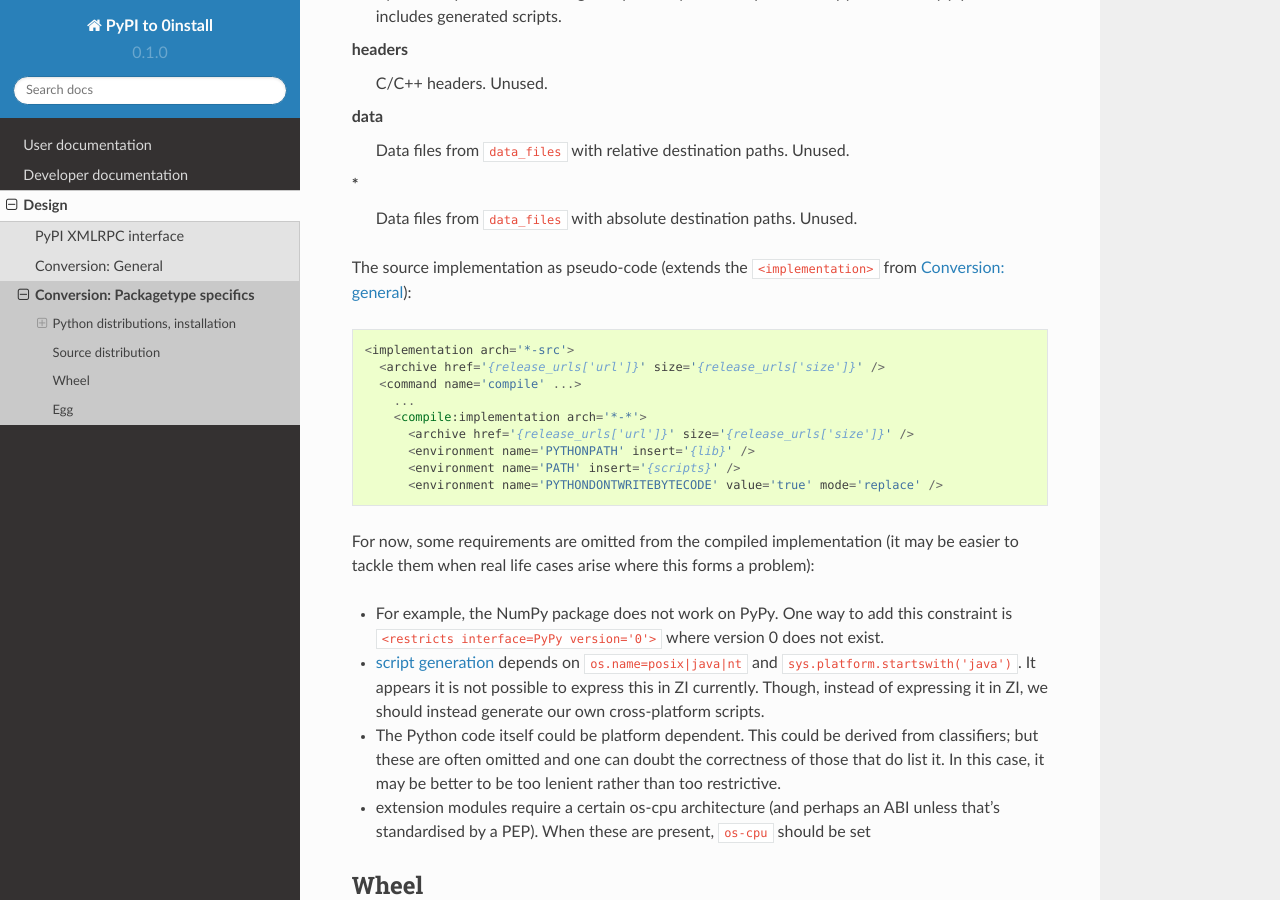
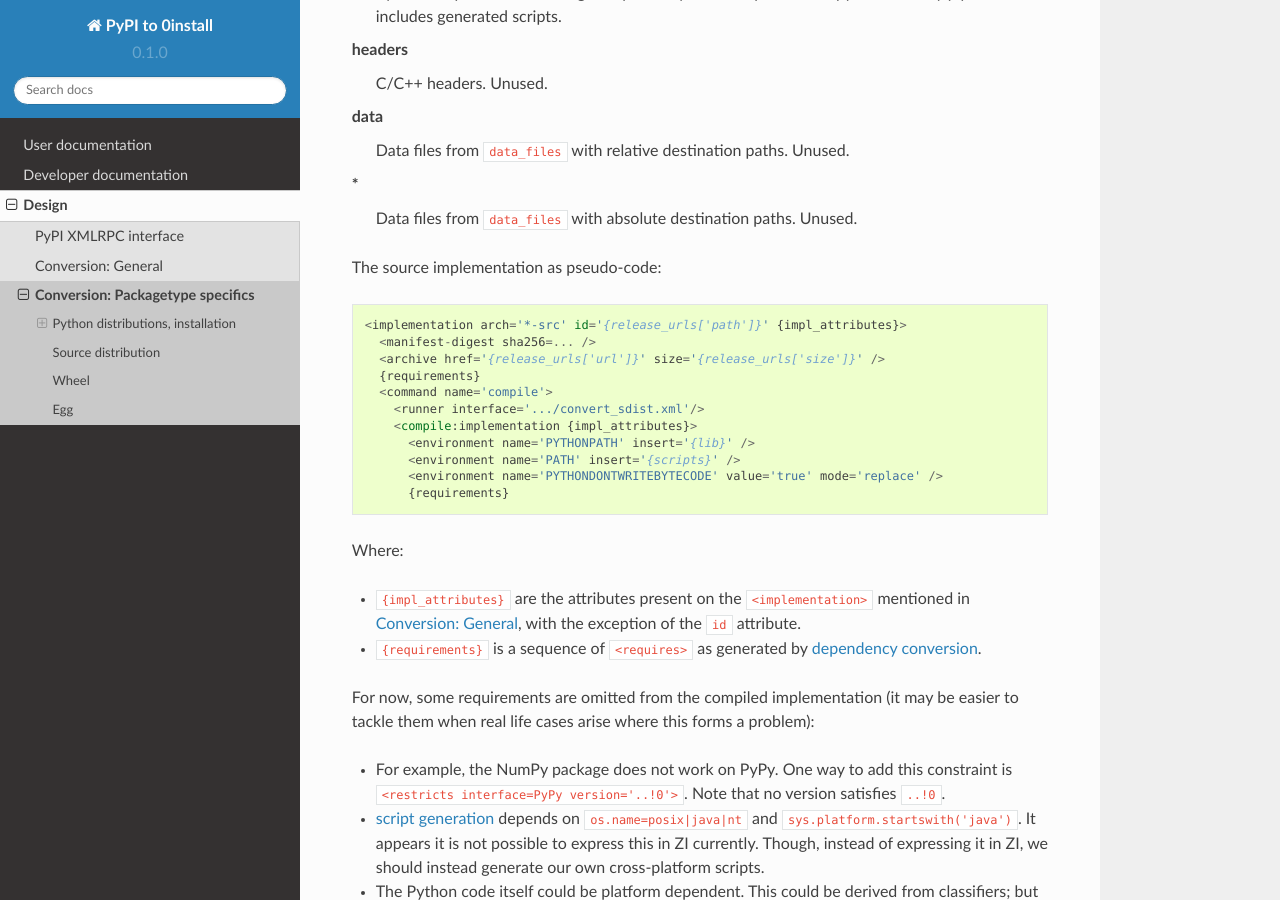
Before and after one commit to timdiels/pypi-to-0install, a Sphinx documentation site: the page built from doc/conversion_packagetype_specifics.rst, in a window 1280 px wide and 900 px high, scrolled down 2238 px. Built offline with Sphinx 7.4.7 and the Read the Docs theme 2.0.0, drawn with Linux system fonts in a browser that asks for light colours.

Commit message:
Doc: further detail sdist source <implementation>

```diff
--- a/doc/conversion_packagetype_specifics.rst
+++ b/doc/conversion_packagetype_specifics.rst
@@ -111,25 +111,35 @@ data
 \*
   Data files from ``data_files`` with absolute destination paths. Unused.
 
-The source implementation as pseudo-code (extends the ``<implementation>`` from
-`Conversion: general <conversion general_>`_)::
+The source implementation as pseudo-code::
 
-    <implementation arch='*-src'>
+    <implementation arch='*-src' id='{release_urls['path']}' {impl_attributes}>
+      <manifest-digest sha256=... />
       <archive href='{release_urls['url']}' size='{release_urls['size']}' />
-      <command name='compile' ...>
-        ...
-        <compile:implementation arch='*-*'>
-          <archive href='{release_urls['url']}' size='{release_urls['size']}' />
+      {requirements}
+      <command name='compile'>
+        <runner interface='.../convert_sdist.xml'/>
+        <compile:implementation {impl_attributes}>
           <environment name='PYTHONPATH' insert='{lib}' />
           <environment name='PATH' insert='{scripts}' />
           <environment name='PYTHONDONTWRITEBYTECODE' value='true' mode='replace' />
+          {requirements}
+
+Where:
+
+- ``{impl_attributes}`` are the attributes present on the ``<implementation>``
+  mentioned in `Conversion: General <conversion general_>`_, with the exception
+  of the ``id`` attribute.
+
+- ``{requirements}`` is a sequence of ``<requires>`` as generated by
+  `dependency conversion`_.
 
 For now, some requirements are omitted from the compiled implementation (it may
 be easier to tackle them when real life cases arise where this forms a problem):
 
 - For example, the NumPy package does not work on PyPy. One way to add this
-  constraint is ``<restricts interface=PyPy version='0'>`` where version 0 does
-  not exist.
+  constraint is ``<restricts interface=PyPy version='..!0'>``. Note that no
+  version satisfies ``..!0``.
 
 - `script generation`_ depends on ``os.name=posix|java|nt`` and
   ``sys.platform.startswith('java')``. It appears it is not possible to express
@@ -187,3 +197,4 @@ Notes:
 .. _script generation: https://github.com/pypa/pip/blob/403e398330c8e841e4633aceda859430f5f7b913/pip/_vendor/distlib/scripts.py
 .. _PyPI XMLRPC interface notes: pypi_xmlrpc_interface.html
 .. _conversion general: conversion_general.html
+.. _dependency conversion: conversion_general.html#dependency-conversion
```
